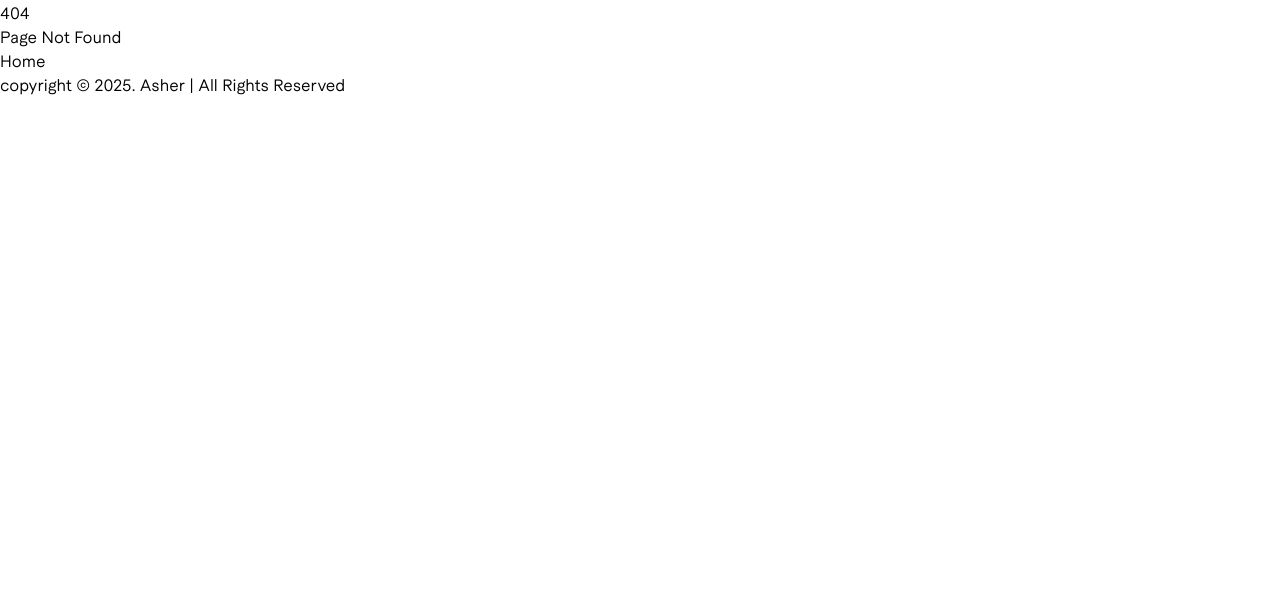
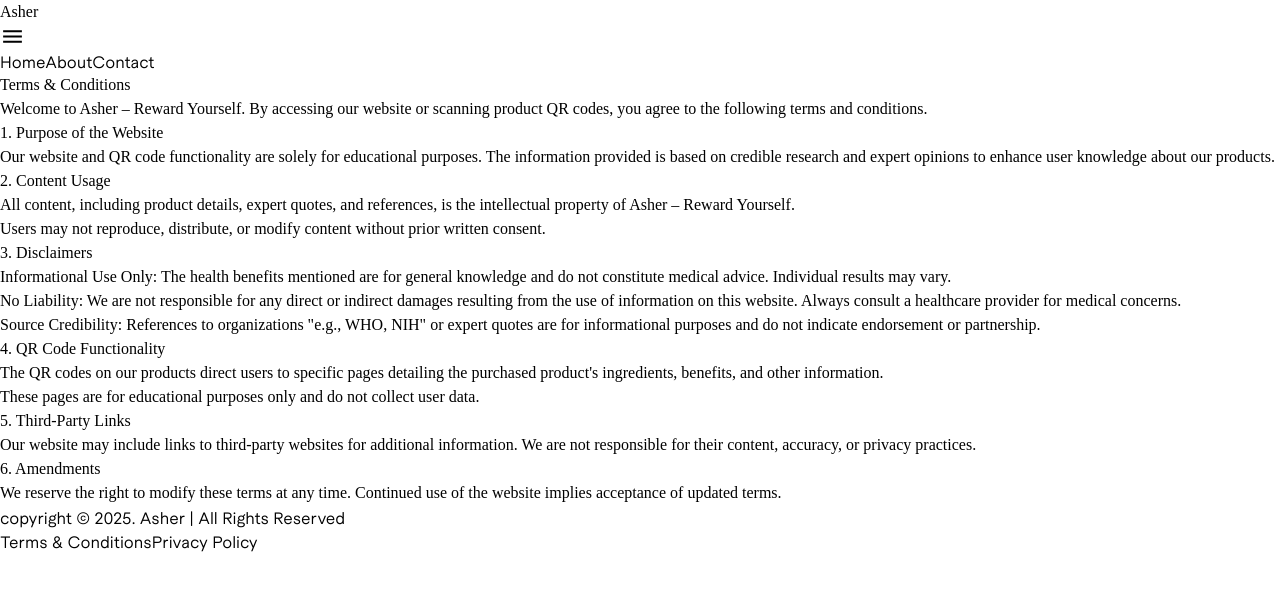
Before and after one commit to ShuaibAfnanSk/Asher, a React (Vite) app: page /termsandconditions in a window 1280 px wide. Before the commit this address had no page. Shown: the top 590 px of the page. Built offline with nearby package versions, Linux system fonts and the light colour scheme; a web font is replaced by a local one.

Commit message:
added terms and conditions

```diff
--- a/src/App.jsx
+++ b/src/App.jsx
@@ -6,6 +6,8 @@
 import Home from './pages/Home';
 import { useEffect } from 'react';
 import Product from './pages/Product';
+import Terms from './pages/Terms';
+import Privacy from './pages/Privacy';
 
 function ScrollToTopOnMount() {
   const location = useLocation();
@@ -27,6 +29,8 @@
         <Route path='/about' element={<About />} />
         <Route path='/contact' element={<Contact />} />
         <Route path='/product/:id' element={<Product />} />
+        <Route path='/termsandconditions' element={<Terms />} />
+        <Route path='/privacypolicy' element={<Privacy />} />
         <Route path='*' element={<PageNotFound />} />
       </Routes>
       <Footer />
--- a/src/components/Footer/Footer.jsx
+++ b/src/components/Footer/Footer.jsx
@@ -1,9 +1,14 @@
 import React from 'react';
+import { Link } from 'react-router-dom';
 
 function Footer() {
   return (
-    <div className='w-full flex items-center justify-center bg-teal-950 p-5'>
+    <div className='w-full flex flex-col md:flex-row gap-3 items-center justify-between bg-teal-950 p-5'>
       <p className='text-sm lg:text-[15px] font-medium text-white'>copyright © {new Date().getFullYear()}. Asher | All Rights Reserved</p>
+      <div className="flex gap-5 text-white text-[12px]">
+        <Link to='/termsandconditions'>Terms & Conditions</Link>
+        <Link to='/privacypolicy'>Privacy Policy</Link>
+      </div>
     </div>
   )
 }
--- /dev/null
+++ b/src/pages/Privacy.jsx
@@ -0,0 +1,9 @@
+import React from 'react'
+
+function Privacy() {
+  return (
+    <div>Privacy</div>
+  )
+}
+
+export default Privacy
--- /dev/null
+++ b/src/pages/Terms.jsx
@@ -0,0 +1,49 @@
+import React from 'react';
+import Navbar from '../components/Navbar/Navbar';
+
+function Terms() {
+    return (
+        <>
+            <Navbar />
+            <div className='flex flex-col pt-24 p-8 gap-5 text-[16px] mono-sans'>
+                <h1 className='text-2xl text-teal-950 font-bold'>Terms & Conditions</h1>
+                <p>Welcome to Asher – Reward Yourself. By accessing our website or scanning product QR codes, you agree to the following terms and conditions.</p>
+                <div className="flex flex-col gap-3">
+                    <h3 className='font-bold'>1. Purpose of the Website</h3>
+                    <p>Our website and QR code functionality are solely for educational purposes. The information provided is based on credible research and expert opinions to enhance user knowledge about our products.</p>
+                </div>
+
+                <div className="flex flex-col gap-3">
+                    <h3 className='font-bold'>2. Content Usage</h3>
+                    <p>All content, including product details, expert quotes, and references, is the intellectual property of Asher – Reward Yourself.</p>
+                    <p>Users may not reproduce, distribute, or modify content without prior written consent.</p>
+                </div>
+
+                <div className="flex flex-col gap-3">
+                    <h3 className='font-bold'>3. Disclaimers</h3>
+                    <p><span className='font-semibold'>Informational Use Only:</span> The health benefits mentioned are for general knowledge and do not constitute medical advice. Individual results may vary.</p>
+                    <p><span className='font-semibold'>No Liability:</span> We are not responsible for any direct or indirect damages resulting from the use of information on this website. Always consult a healthcare provider for medical concerns.</p>
+                    <p><span className='font-semibold'>Source Credibility:</span> References to organizations "e.g., WHO, NIH" or expert quotes are for informational purposes and do not indicate endorsement or partnership.</p>
+                </div>
+
+                <div className="flex flex-col gap-3">
+                    <h3 className='font-bold'>4. QR Code Functionality</h3>
+                    <p>The QR codes on our products direct users to specific pages detailing the purchased product's ingredients, benefits, and other information.</p>
+                    <p>These pages are for educational purposes only and do not collect user data.</p>
+                </div>
+
+                <div className="flex flex-col gap-3">
+                    <h3 className='font-bold'>5. Third-Party Links</h3>
+                    <p>Our website may include links to third-party websites for additional information. We are not responsible for their content, accuracy, or privacy practices.</p>
+                </div>
+
+                <div className="flex flex-col gap-3">
+                    <h3 className='font-bold'>6. Amendments</h3>
+                    <p>We reserve the right to modify these terms at any time. Continued use of the website implies acceptance of updated terms.</p>
+                </div>
+            </div>
+        </>
+    )
+}
+
+export default Terms;
```
